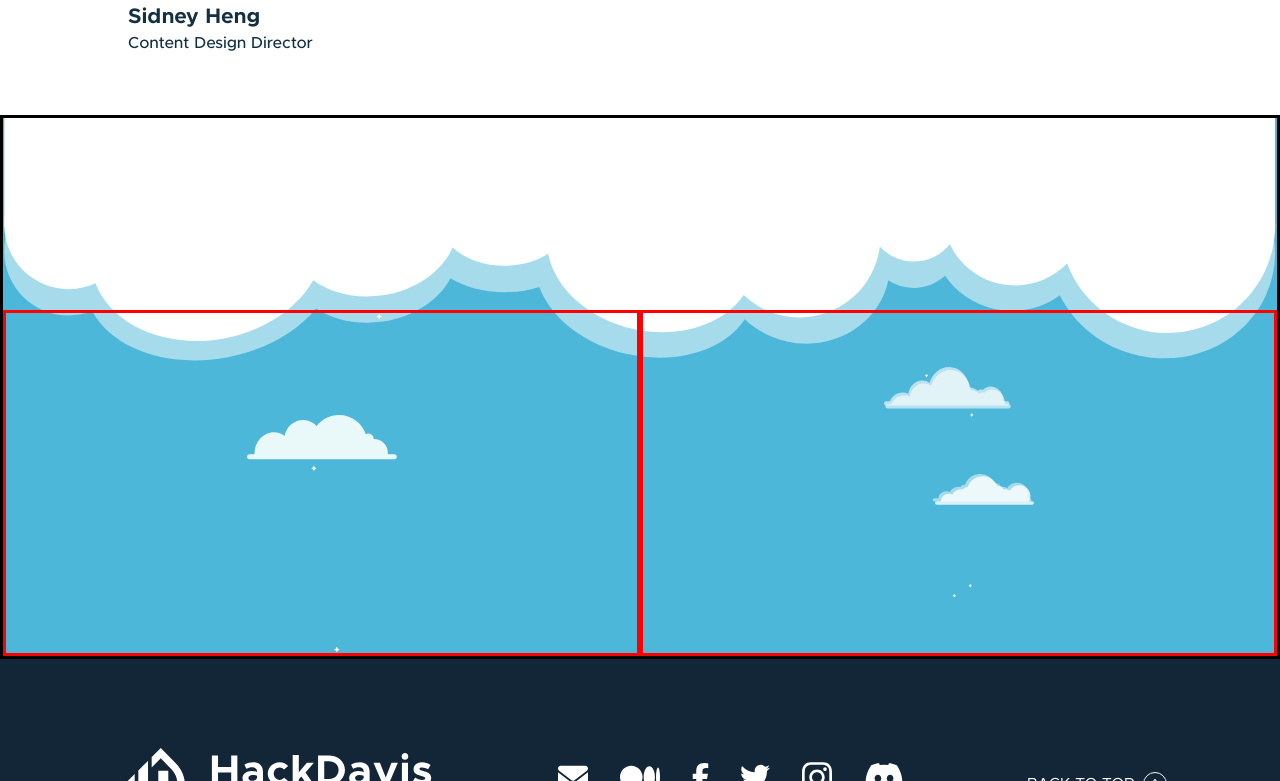
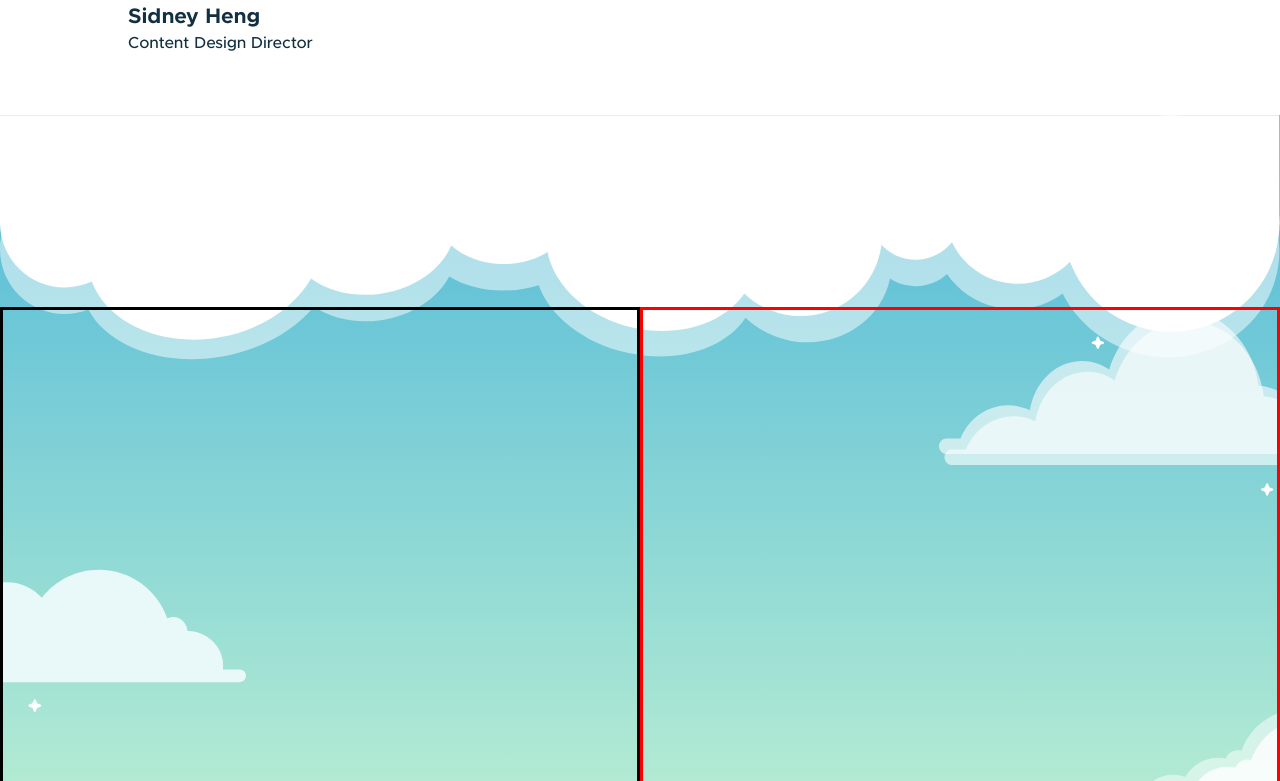
Before and after one commit to HackDavis/website-2025, a Next.js app: page /about-us in a window 1280 px wide. Shown: the part 4179-4960 px from the top of the page. Built offline with nearby package versions, Linux system fonts and the light colour scheme.

Commit message:
Fixed smaller clouds styling

```diff
--- a/app/(pages)/about-us/_components/CloudBackground/CloudBackground.module.scss
+++ b/app/(pages)/about-us/_components/CloudBackground/CloudBackground.module.scss
@@ -1,22 +1,64 @@
 @import '@globals/styles/mixins.scss';
 
+// @include desktop {
+//     .container {
+//         background-image:
+//             url('/images/cloud_background/TopClouds.svg'),
+//             linear-gradient(to bottom, var(--sky-background) 0%, #D5FCD1 100%);
+//         background-repeat: no-repeat;
+//         background-size: contain;
+//         background-position: top center;
+//         padding-top: 15%;
+//         padding-bottom: 5%;
+//         display: flex;
+//         align-items: stretch;
+//         height: 100vh; /* Full screen height */
+//         width: 100%;
+
+//         .child1, .child2 {
+//             width: 50%;
+//             position: relative; /* Required for Next.js Image fill */
+//             border: 3px solid black;
+//         }
+//     }
+// }
+
 .container {
-    background-color: var(--sky-background);
-    background-image: url('/images/cloud_background/TopClouds.svg');
+    background-image:
+        url('/images/cloud_background/TopClouds.svg'),
+        linear-gradient(to bottom, var(--sky-background) 0%, #D5FCD1 100%);
     background-repeat: no-repeat;
     background-size: contain;
     background-position: top center;
     padding-top: 15%;
-    // padding-bottom: 15%;s
-    border: 3px solid black;
-    display: flex; // Ensures children align in a row
-    align-items: stretch; // Ensure children stretch to equal height
+    padding-bottom: 55%;
+    display: flex;
+    align-items: stretch;
+    height: 100vh; /* Full screen height */
+    width: 100%;
 
-    .child {
+    .child1 {
+        background-image: url('/images/cloud_background/LeftClouds.svg');
+        width: 50%;
+        height: 100vh;
+        background-repeat: no-repeat;
+        background-size: contain;
+        background-position: top left;
+        display: flex;
+        align-items: stretch;
+        border: 3px solid black;
+    }
+
+    .child2 {
+        background-image: url('/images/cloud_background/RightClouds.svg');
+        width: 50%;
+        height: 100vh;
+        padding-top: 15%;
+        background-repeat: no-repeat;
+        background-size: contain;
+        background-position: top right;
+        display: flex;
         border: 3px solid red;
-        flex: 1; // Makes both children take up equal space
-        display: flex; // Ensures images inside are properly aligned
-        justify-content: center; // Centers the image
-        align-items: center; // Centers the image
+        align-items: stretch;
     }
 }
--- a/app/(pages)/about-us/_components/CloudBackground/CloudBackground.tsx
+++ b/app/(pages)/about-us/_components/CloudBackground/CloudBackground.tsx
@@ -4,22 +4,8 @@ import Image from 'next/image';
 export default function CloudBackground() {
   return (
     <div className={styles.container}>
-      <div className={styles.child}>
-        <Image
-          src="/images/cloud_background/LeftClouds.svg"
-          alt="clouds"
-          width={150}
-          height={150}
-        />
-      </div>
-      <div className={styles.child}>
-        <Image
-          src="/images/cloud_background/RightClouds.svg"
-          alt="clouds"
-          width={150}
-          height={150}
-        />
-      </div>
+      <div className={styles.child1}></div>
+      <div className={styles.child2}></div>
     </div>
   );
 }
```
Also changed, not shown: public/images/cloud_background/LeftClouds.svg, public/images/cloud_background/RightClouds.svg.
